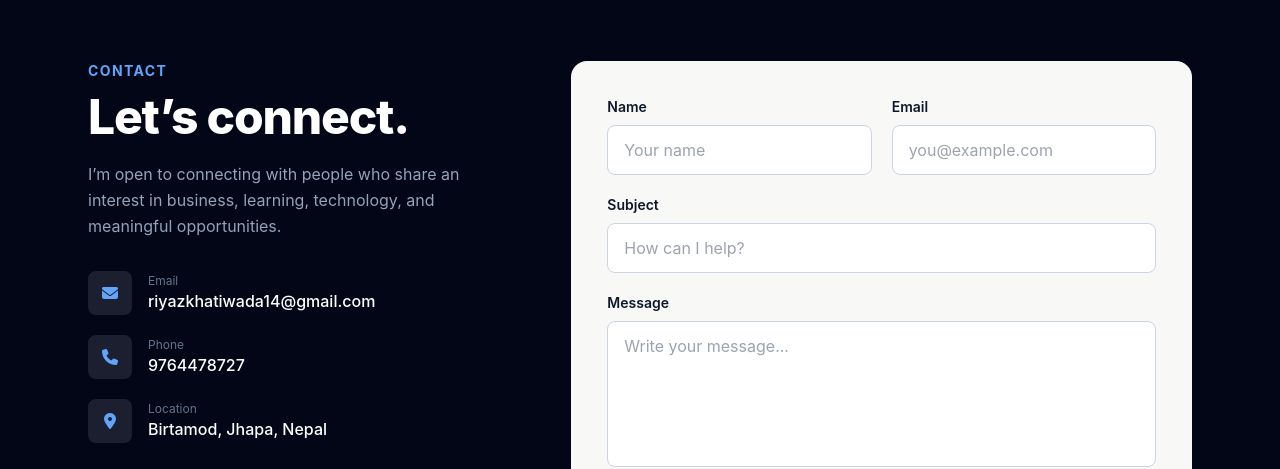
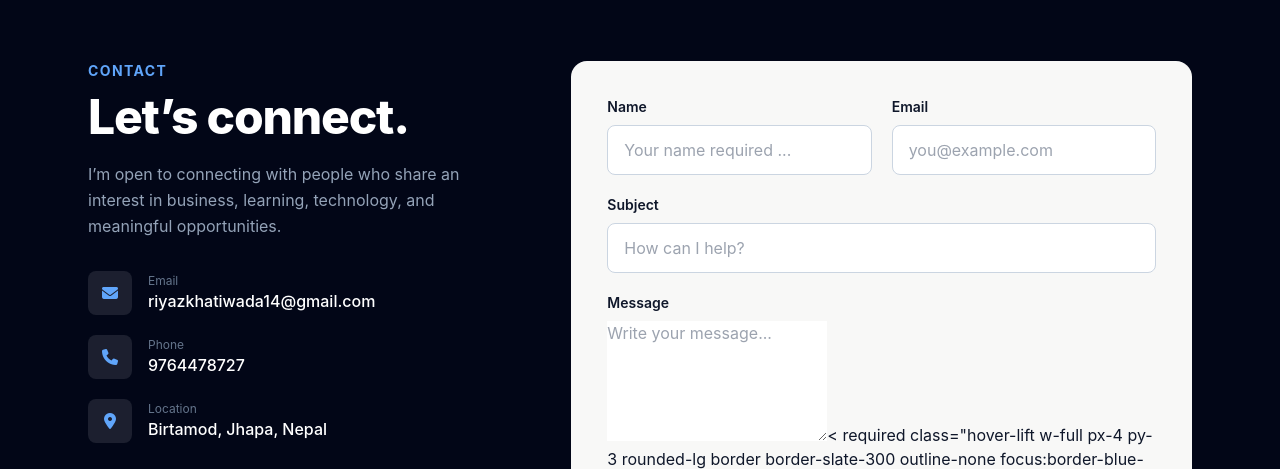
Before and after one commit to riyazyan17/personal-portfolio, a plain HTML site: page index.html in a window 1280 px wide. Shown: the part 3930-4399 px from the top of the page. Drawn offline with nearby package versions, Linux system fonts and the light colour scheme.

Commit message:
Update index.html

```diff
--- a/index.html
+++ b/index.html
@@ -875,7 +875,7 @@ body.dark-mode{background:#0b1120;color:#e5e7eb}body.dark-mode header{background
                     <div class="grid sm:grid-cols-2 gap-5">
                         <div>
                             <label class="block text-sm font-semibold mb-2">Name</label>
-                            <input type="text" placeholder="Your name" required class="hover-lift w-full px-4 py-3 rounded-lg border border-slate-300 outline-none focus:border-blue-500">
+                            <input type="text" name="name" placeholder="Your name required ..." required class="hover-lift w-full px-4 py-3 rounded-lg border border-slate-300 outline-none focus:border-blue-500">
                         </div>
                         <div>
                             <label class="block text-sm font-semibold mb-2">Email</label>
@@ -885,12 +885,12 @@ body.dark-mode{background:#0b1120;color:#e5e7eb}body.dark-mode header{background
 
                     <div>
                         <label class="block text-sm font-semibold mb-2">Subject</label>
-                        <input type="text" placeholder="How can I help?" required class="hover-lift w-full px-4 py-3 rounded-lg border border-slate-300 outline-none focus:border-blue-500">
+                        <input type="text" name="subject" placeholder="How can I help?" required ... required class="hover-lift w-full px-4 py-3 rounded-lg border border-slate-300 outline-none focus:border-blue-500">
                     </div>
 
                     <div>
                         <label class="block text-sm font-semibold mb-2">Message</label>
-                        <textarea rows="5" placeholder="Write your message..." required class="hover-lift w-full px-4 py-3 rounded-lg border border-slate-300 outline-none focus:border-blue-500 resize-none"></textarea>
+                        <textarea name="message" rows="5" placeholder="Write your message..." required ...></textarea>< required class="hover-lift w-full px-4 py-3 rounded-lg border border-slate-300 outline-none focus:border-blue-500 resize-none"></textarea>
                     </div>
 
                     <button class="hover-lift w-full py-3.5 rounded-lg bg-blue-600 text-white font-semibold hover:bg-blue-700 transition" type="submit">
```
